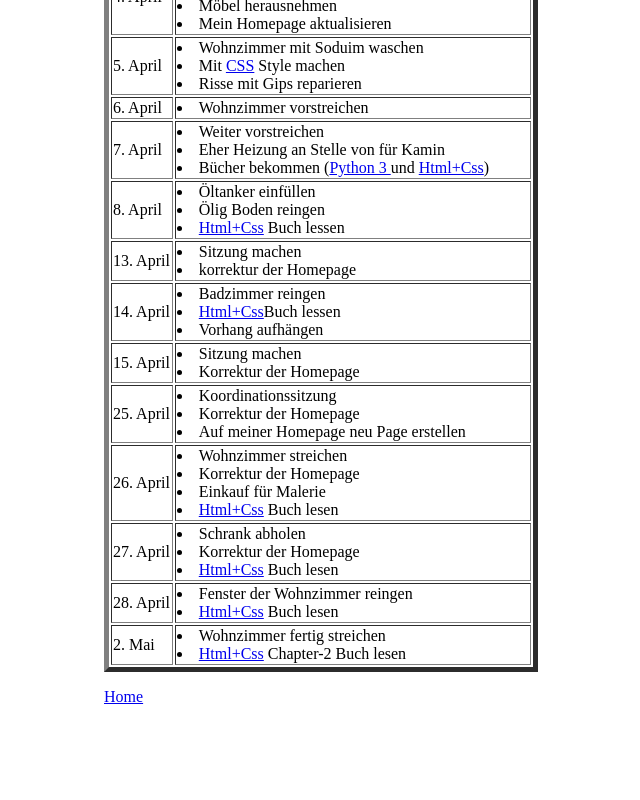
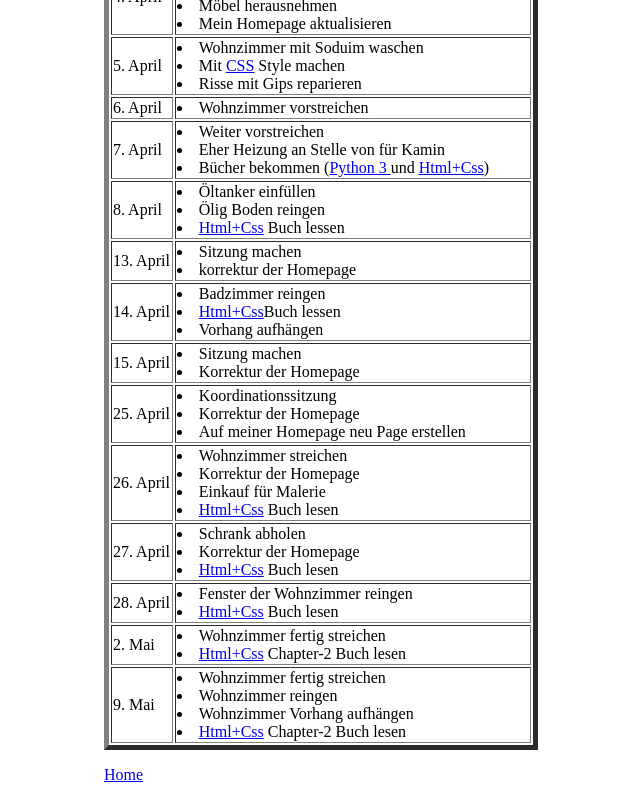
Before and after one commit to sami-alazar/sami-alazar.github.io, a plain HTML site: page diary.html in a window 1280 px wide. Shown: the part 922-1722 px from the top of the page, without its empty margins (104-744 px from the left). Before the commit the page ends 1644 px from the top, so only its background shows below. Drawn offline with Linux system fonts and the light colour scheme.

Commit message:
udated table

```diff
--- a/diary.html
+++ b/diary.html
@@ -279,6 +279,18 @@ text-align: ;}
 
 
 
+<tr>
+
+<td>9. Mai</td>
+<ul><td><li>Wohnzimmer fertig streichen</li>
+<li>Wohnzimmer reingen</li>
+<li>Wohnzimmer Vorhang aufhängen </li>
+<li><a href= https://www.wickedlysmart.com/head-first-html-css/> Html+Css</a> Chapter-2 Buch lesen </li>
+</ul>
+</tr>
+
+
+
 </table>
 
 
```
